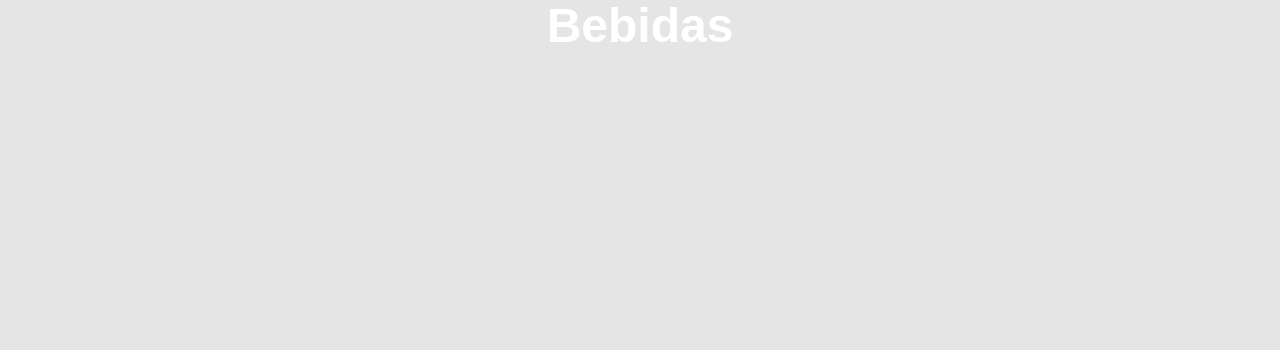
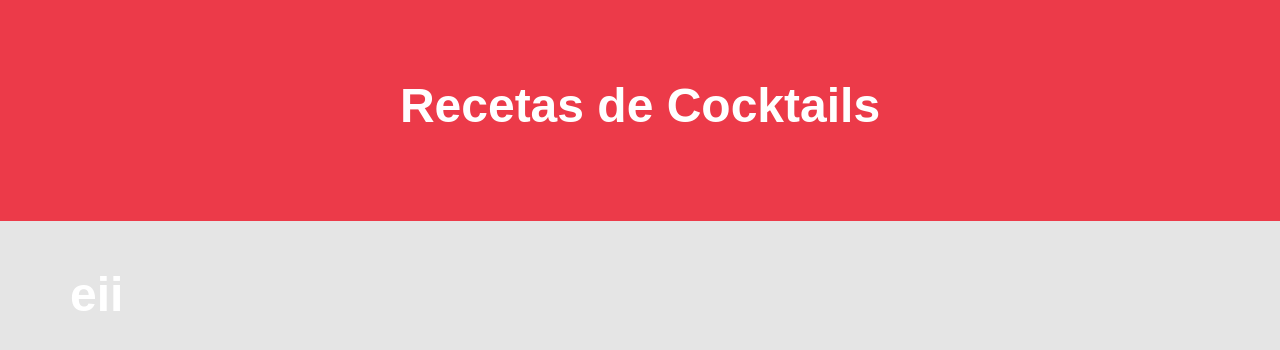
Before and after one commit to johanBautista/bebidas_react, a React (Create React App) app: page / in a window 1280 px wide. Shown: the top 350 px of the page. Built offline with nearby package versions, Linux system fonts and the light colour scheme; a web font is replaced by a local one.

Commit message:
cmp header y formulario

```diff
--- a/src/App.js
+++ b/src/App.js
@@ -1,11 +1,17 @@
-import React from 'react';
-
+import React, { Fragment } from 'react';
+import Header from './components/Header';
+import Formulario from './components/Formulario';
 
 function App() {
   return (
-    <div className="App">
-      <h1>Bebidas</h1>
-    </div>
+    <Fragment>
+      <Header titulo="Recetas de Cocktails" />
+      <div className="container mt-5">
+        <div className="row">
+          <Formulario />
+        </div>
+      </div>
+    </Fragment>
   );
 }
 
--- /dev/null
+++ b/src/components/Formulario.js
@@ -0,0 +1,11 @@
+import React from 'react';
+
+const Formulario = () => {
+  return (
+    <div>
+      <h1>eii</h1>
+    </div>
+  );
+};
+
+export default Formulario;
--- /dev/null
+++ b/src/components/Header.js
@@ -0,0 +1,11 @@
+import React from 'react';
+
+const Header = ({ titulo }) => {
+  return (
+    <header className="bg-alert">
+      <h1>{titulo}</h1>
+    </header>
+  );
+};
+
+export default Header;
```
